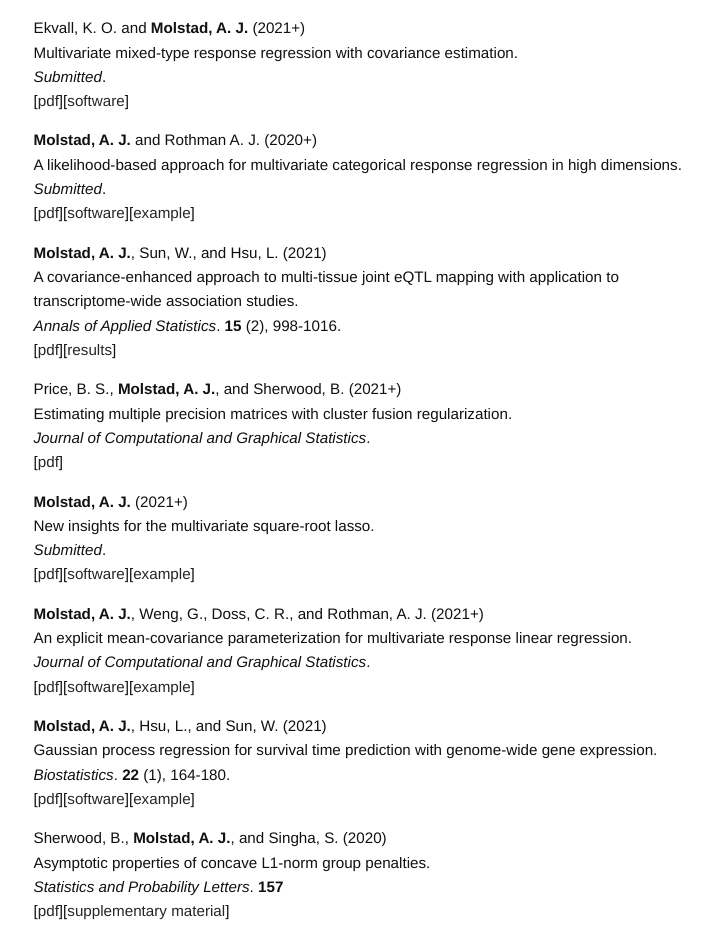
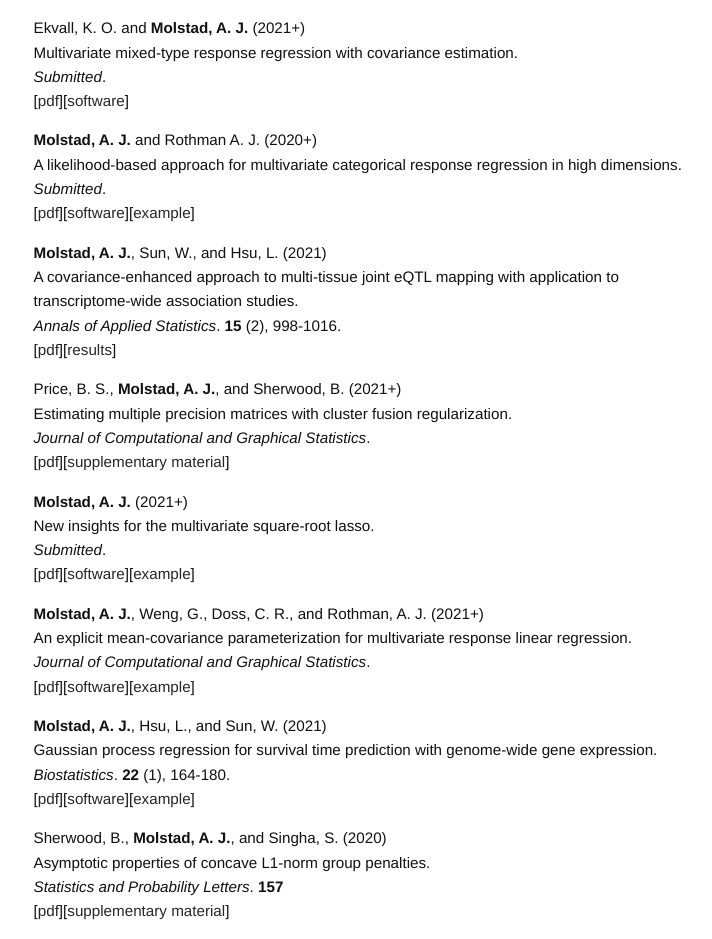
Before and after one commit to ajmolstad/ajmolstad.github.io, a Jekyll site: the page built from research.md, in a window 1280 px wide. Shown: the part 701-1640 px from the top of the page, without its empty margins (274-986 px from the left). Built offline with Jekyll 4.4.1, drawn with Linux system fonts in a browser that asks for light colours; some of the changed lines change nothing that is shown.

Commit message:
Update research.md

```diff
--- a/research.md
+++ b/research.md
@@ -51,7 +51,7 @@ A covariance-enhanced approach to multi-tissue joint eQTL mapping with applicati
 Price, B. S., **Molstad, A. J.**, and Sherwood, B. (2021+)<br>
 Estimating multiple precision matrices with cluster fusion regularization. <br>
 *Journal of Computational and Graphical Statistics*.  <br>
-[[pdf](https://arxiv.org/pdf/2003.00371)]<br>
+[[pdf](https://arxiv.org/pdf/2003.00371)][[supplementary material](https://ndownloader.figstatic.com/files/26117444)]<br>
 
 **Molstad, A. J.** (2021+)<br>
 New insights for the multivariate square-root lasso. <br>
```
